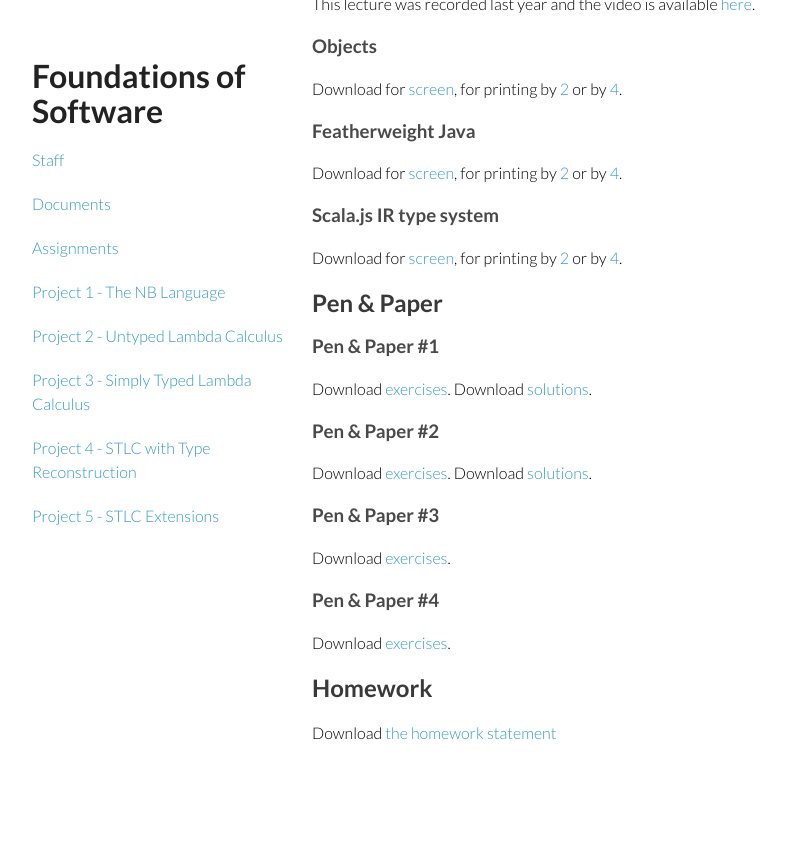
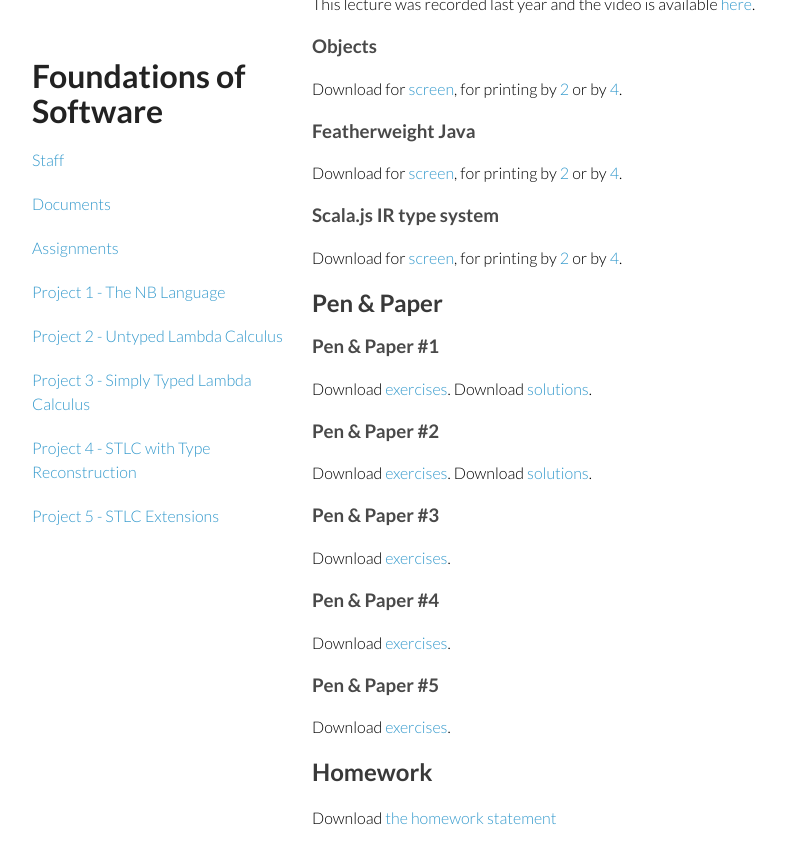
Before and after one commit to fos-2023/fos-2023.github.io, a Jekyll site: the page built from documents.md, in a window 1280 px wide and 900 px high, scrolled down 1245 px. Shown: the top 864 px of the window, without its empty margins (168-954 px from the left). Built offline with Jekyll 4.4.1, drawn with Linux system fonts in a browser that asks for light colours; before the commit the page ends 2060 px from its top, so only the background shows below that.

Commit message:
generated for https://github.com/sjrd/fos/tree/d6bdabe47109fc0c62618997bee683d090409469

```diff
--- a/documents.md
+++ b/documents.md
@@ -213,6 +213,12 @@ Download [exercises](slides/penpaper-2023-4.pdf).
 
 
 
+### Pen & Paper #5
+
+Download [exercises](slides/penpaper-2023-5.pdf).
+
+
+
 ## Homework
 
 Download [the homework statement](slides/homework2023.pdf)
```
Also changed, not shown: 13 other files.
